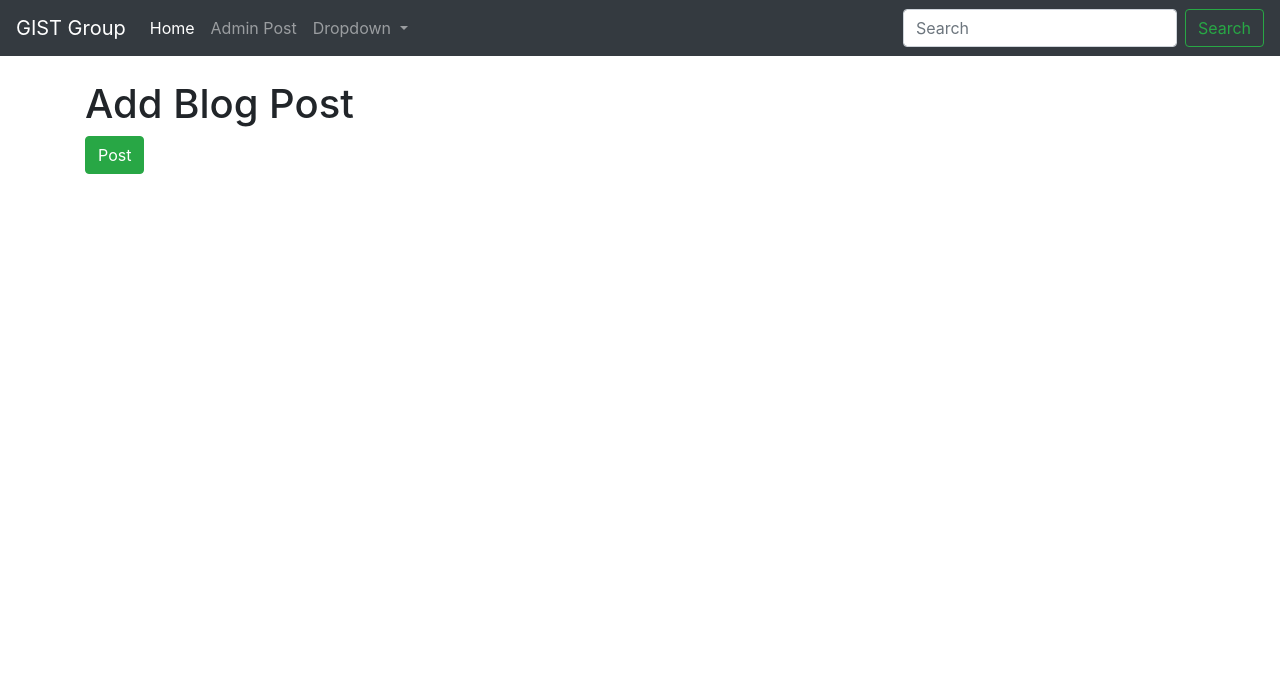
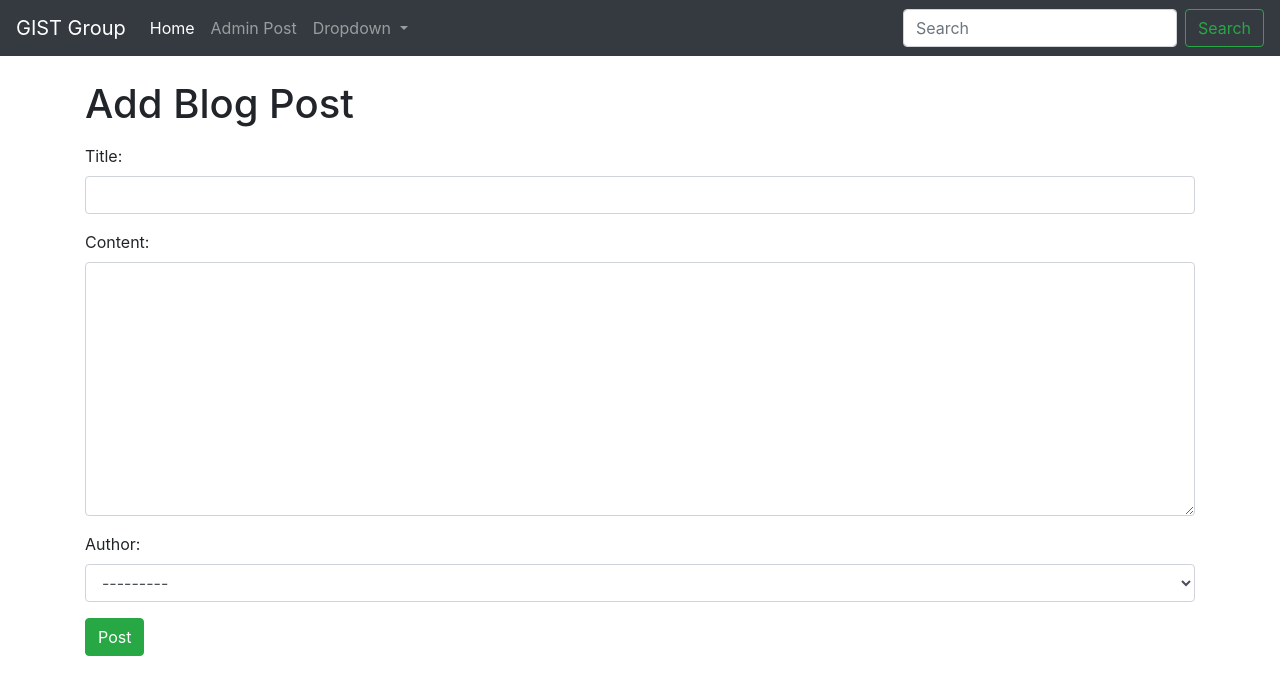
Before and after one commit to renebaumann3000/gist_project, a Django app: template gistgroup/blog/templates/admin_post.html in a window 1280 px wide. Shown: the top 695 px of the page. Run offline with Django 4.2, Linux system fonts and the light colour scheme; the template is opened without the code that fills it: values that come from a table or form of the project are taken from there, others are empty; data comes from the database, SQL or seed files in the repository; both versions use the stored data as it was after the commit.

Commit message:
created forms.py

```diff
--- /dev/null
+++ b/gistgroup/blog/forms.py
@@ -0,0 +1,12 @@
+from django import forms
+from .models import BlogPost
+
+class BlogPostForm(forms.ModelForm):
+    class Meta:
+        model = BlogPost
+        fields = ['title', 'content', 'author']
+        widgets = {
+            'title': forms.TextInput(attrs={'class': 'form-control'}),
+            'content': forms.Textarea(attrs={'class': 'form-control'}),
+            'author': forms.Select(attrs={'class': 'form-control'}),
+        }
--- a/gistgroup/blog/templates/admin_post.html
+++ b/gistgroup/blog/templates/admin_post.html
@@ -12,10 +12,12 @@
 <body>
     <h1>Add Blog Post</h1>
 
+    <div class="form-group"></div>
     <form method="POST">
         {% csrf_token %}
         {{ form.as_p }}
         <button class="btn btn-success">Post</button>
+    </div>
 </body>
 </html>
 
--- a/gistgroup/blog/views.py
+++ b/gistgroup/blog/views.py
@@ -1,6 +1,7 @@
 from django.shortcuts import render
 from django.views.generic import ListView, DetailView, CreateView
 from .models import BlogPost
+from .forms import BlogPostForm
 
 # def test(request):
 #    return render(request, 'test.html')
@@ -17,5 +18,6 @@
 
 class AddAdminPostView(CreateView):
     model = BlogPost
+    form_class = BlogPostForm
     template_name = 'admin_post.html'
-    fields = '__all__'
+#    fields = '__all__'
```
Also changed, not shown: gistgroup/db.sqlite3.
